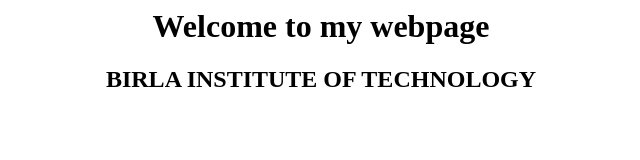
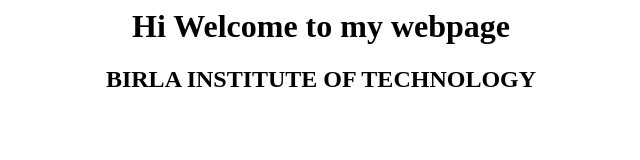
Before and after one commit to bhoomi-chroma/project, a plain HTML site: page Index.html in a window 1280 px wide. Shown: the whole page, without its empty margins (319-959 px from the left). Drawn offline with Linux system fonts and the light colour scheme.

Commit message:
Update Index.html

```diff
--- a/Index.html
+++ b/Index.html
@@ -1,7 +1,7 @@
 <html>
 <title>WebPage Login Deployement Using CI/CD Pipeline </title>
 <body>
-<h1><center> Welcome to my webpage </center><h1>
+<h1><center>Hi Welcome to my webpage </center><h1>
 <h2><center> BIRLA INSTITUTE OF TECHNOLOGY</center></h2>
 </body>
 </html>
```
